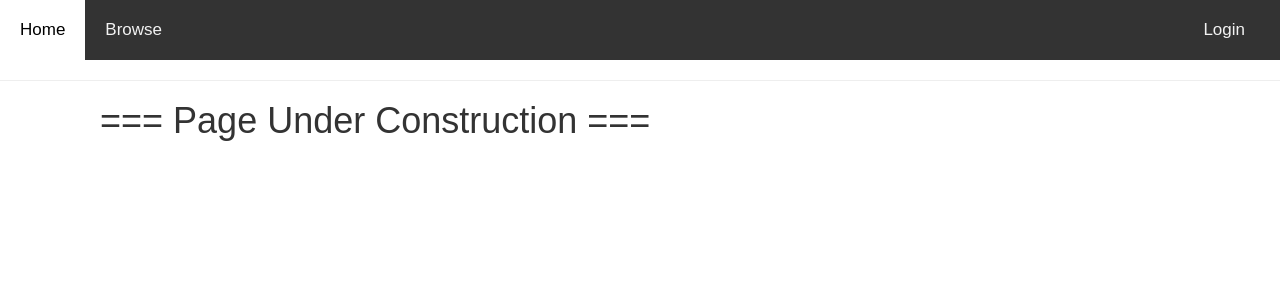
After one commit to AidanD-boot/ZeroWasteMarket, a Flask app: page /cart in a window 1280 px wide. The commit adds this page. Shown: the top 300 px of the page. Run offline with Flask 2, Linux system fonts and the light colour scheme; some libraries are stand-ins or nearby versions.

Commit message:
Added cart page and created dropdown for profile

```diff
--- a/app/routes.py
+++ b/app/routes.py
@@ -11,10 +11,15 @@ from app.models import User,Supplier,Produce,Listing,Keyword,Content,Producetoke
 def index():
     return render_template('index.html', title='Home')
 
+@app.route('/cart')
+def cart():
+    return render_template('cart.html', title='Cart')
+
 @app.route('/browse')
 def browse():
+    p = Produce.query.all()
     l = Listing.query.all()
-    return render_template('browse.html',listings=l,title='Home')
+    return render_template('browse.html',listings=l,produce=p,title='Browse')
 
 @app.route('/register', methods=['GET','POST'])
 def register():
--- a/app/templates/base.html
+++ b/app/templates/base.html
@@ -18,7 +18,7 @@
             float: left;
             color: #f2f2f2;
             text-align: center;
-            padding: 14px 16px;
+            padding: 18px 20px;
             font-size: 17px;
             text-decoration: none;
         }
@@ -36,17 +36,24 @@
         <a href="/index">Home</a>
         <a href="/browse">Browse</a>
         {% if current_user.is_anonymous %}
-        <a href="{{ url_for('login') }}">Login</a>
+            <div class="container" style="width: auto; float:right">
+                <a href="{{ url_for('login') }}">Login</a>
+            </div>
         {% else %}
-        <div style="float:right" class="dropdown">
-            <a class="btn btn-secondary dropdown-toggle" href="#" role="button" id="dropdownMenuLink" data-toggle="dropdown" aria-haspopup="true" aria-expanded="false">
-            Menu
-            </a>
+            <div class="container" style="width: auto; float:right">
 
-            <div class="dropdown-menu" aria-labelledby="dropdownMenuLink">
-                <a class="dropdown-item" href="/logout">Logout</a>
+                <ul class="nav" role="navigation">
+                    <li class="dropdown">
+                        <a id="drop1" href="#" role="button" class="dropdown-toggle" data-toggle="dropdown">Menu <b class="caret"></b></a>
+                        <ul class="dropdown-menu" role="menu" aria-labelledby="dLabel">
+                            <li><a tabindex="-1" href="/cart">Cart</a></li>
+                            <li><a tabindex="-1" href="/logout">Logout</a></li>
+                        </ul>
+                    </li>
+
+                </ul>
+
             </div>
-        </div>
         {% endif %}
     </div>
     <hr>
--- a/app/templates/browse.html
+++ b/app/templates/browse.html
@@ -3,7 +3,7 @@
     <div>
         {% for listing in listings %}
                 <div class="card" style="width: 800px; padding-left: 20px;">
-                <img class="card-img-top" style="width: 100px" src="..." alt="Card image cap">
+                    <img class="card-img-top" style="width: 100px" src="" alt="Card image cap">
                     <div class="card-body">
                         <h5 class="card-title">${{ listing.price }}</h5>
                         <p class="card-text">Some quick example text to build on the card title and make up the bulk of the card's content.</p>
--- /dev/null
+++ b/app/templates/cart.html
@@ -0,0 +1,6 @@
+{% extends "base.html" %}
+{% block content %}
+    <div style="padding-left:100px">
+        <h1> === Page Under Construction ===</h1>
+    </div>
+{% endblock %}
--- a/app/templates/index.html
+++ b/app/templates/index.html
@@ -1,5 +1,7 @@
 {% extends "base.html" %}
 {% block content %}
+    <div style="padding-left:30px">
         <h1>Welcome to Zero-Waste Market!</h1>
-        <div><p>Thank you for joining in our mission to provide access to organic produce and reduce waste!</p></div>
+        <p>Thank you for joining in our mission to provide access to organic produce and reduce waste!</p>
+    </div>
 {% endblock %}
--- a/app/templates/login.html
+++ b/app/templates/login.html
@@ -1,5 +1,6 @@
 {% extends "base.html" %}
 {% block content %}
+    <div style="padding-left:20px">
     <h1>Login</h1>
     <form action="" method="post">
         {{ form.hidden_tag() }}
@@ -22,4 +23,5 @@
         <br>
         <p>New User? <a href="{{ url_for('register') }}">Click to Register!</a></p>
     </form>
+    </div>
 {% endblock %}
--- a/app/templates/register.html
+++ b/app/templates/register.html
@@ -1,5 +1,6 @@
 {% extends "base.html" %}
 {% block content %}
+    <div style="padding-left:20px">
     <h1>Register</h1>
     <form action="" method="post">
         {{ form.hidden_tag() }}
@@ -33,4 +34,5 @@
         </p>
         <p>{{ form.submit() }}</p>
     </form>
+    </div>
 {% endblock %}
```
Also changed, not shown: musicSchema.sql (deleted). Lines whose indentation alone changed are shown as unchanged.
